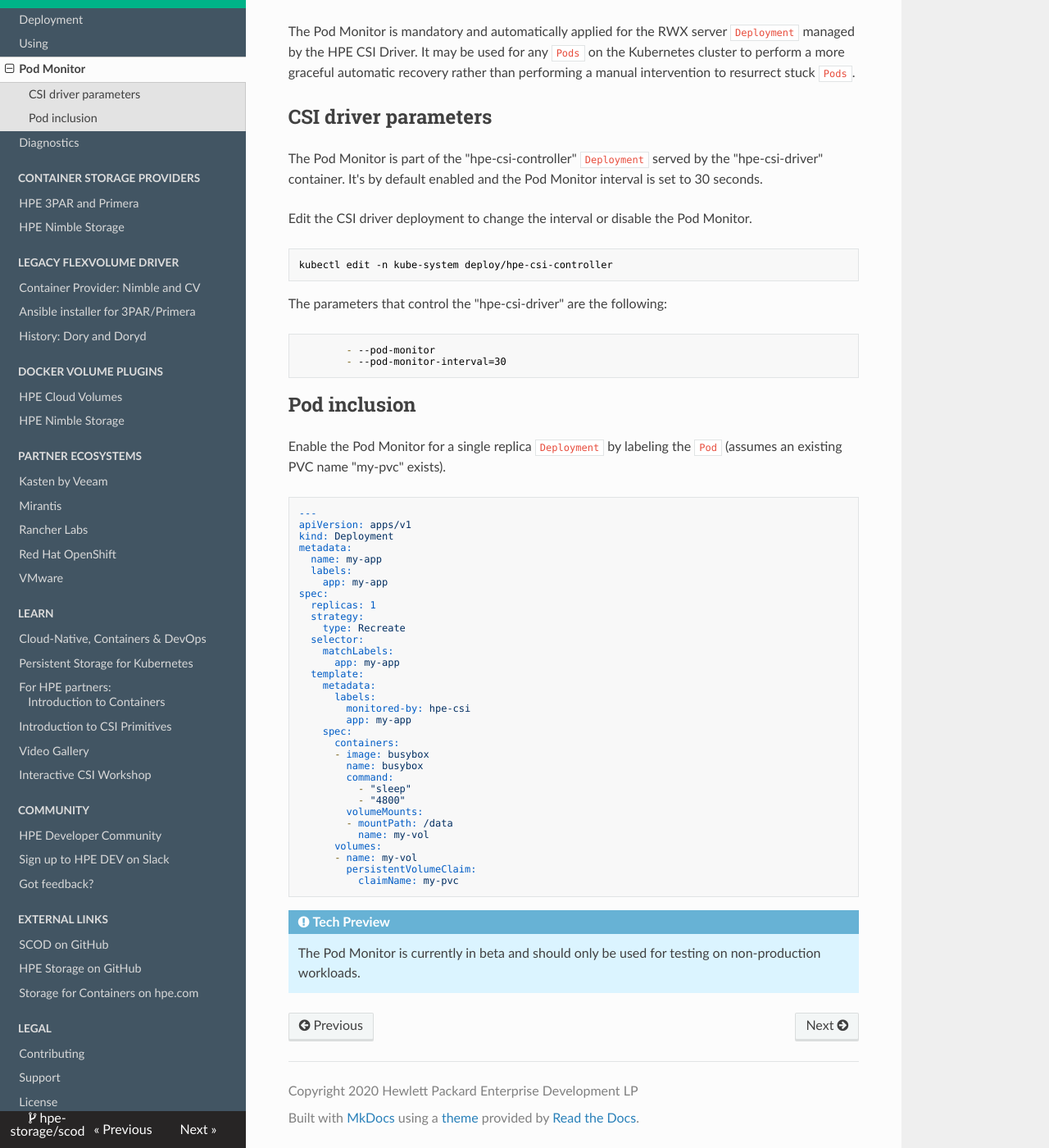
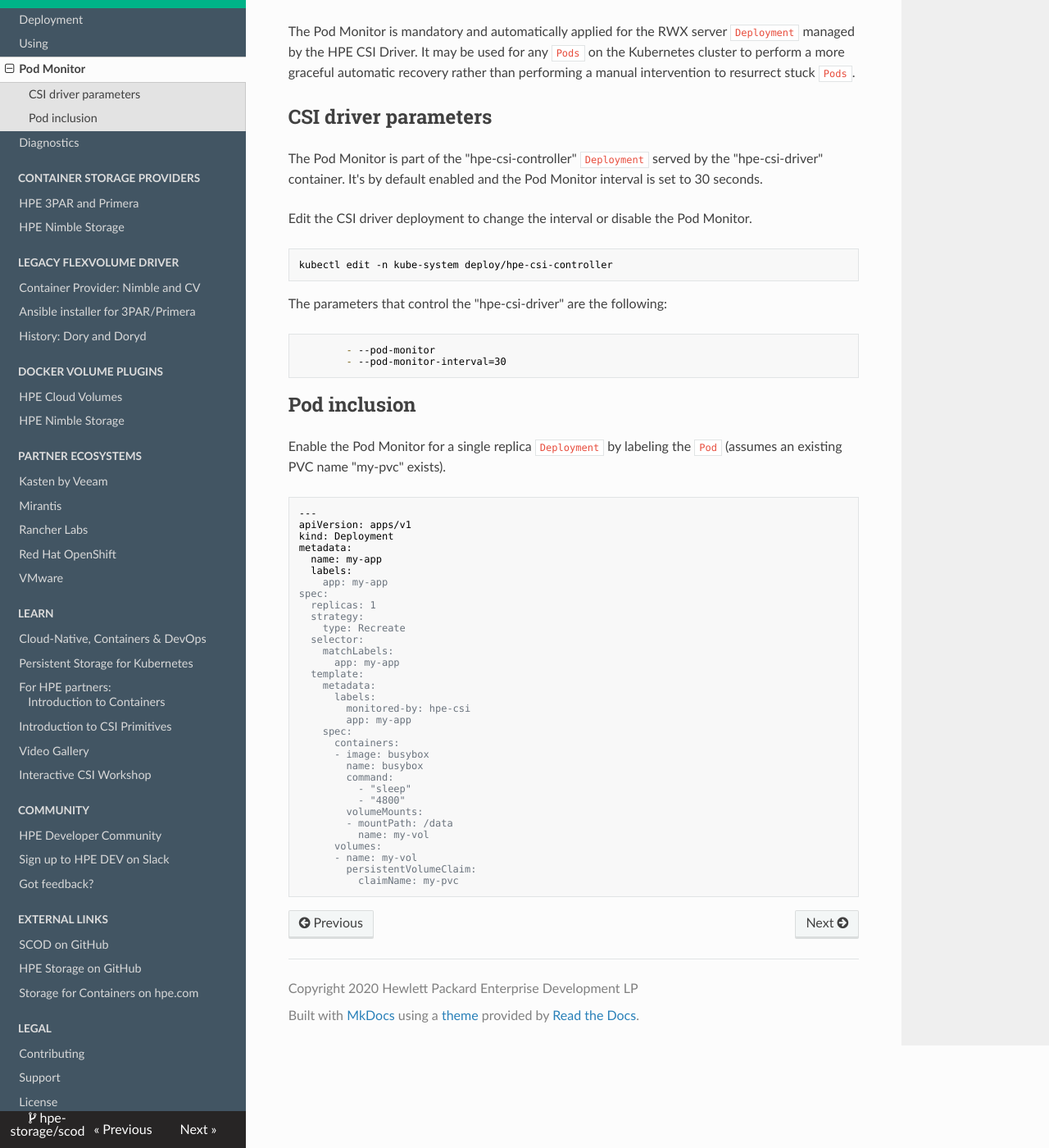
Before and after one commit to hpe-storage/scod, an MkDocs documentation site: the page built from docs/csi_driver/monitor.md, in a window 1280 px wide and 1400 px high, scrolled down 279 px. Shown: the whole window at 82% size. Built offline with MkDocs 1.6.1, drawn with Linux system fonts in a browser that asks for light colours; nearby versions of some CDN libraries.

Commit message:
Removed beta/tech preview caveats
Signed-off-by: Michael Mattsson <michael.mattsson@hpe.com>

````diff
--- a/docs/csi_driver/monitor.md
+++ b/docs/csi_driver/monitor.md
@@ -25,7 +25,7 @@
 
 Enable the Pod Monitor for a single replica `Deployment` by labeling the `Pod` (assumes an existing PVC name "my-pvc" exists).
 
-```
+```markdown
 ---
 apiVersion: apps/v1
 kind: Deployment
@@ -60,6 +60,3 @@
         persistentVolumeClaim:
           claimName: my-pvc
 ```
-
-!!! note "Tech Preview"
-    The Pod Monitor is currently in beta and should only be used for testing on non-production workloads.
````
Also changed, not shown: docs/csi_driver/using.md (+9 -11 lines).
